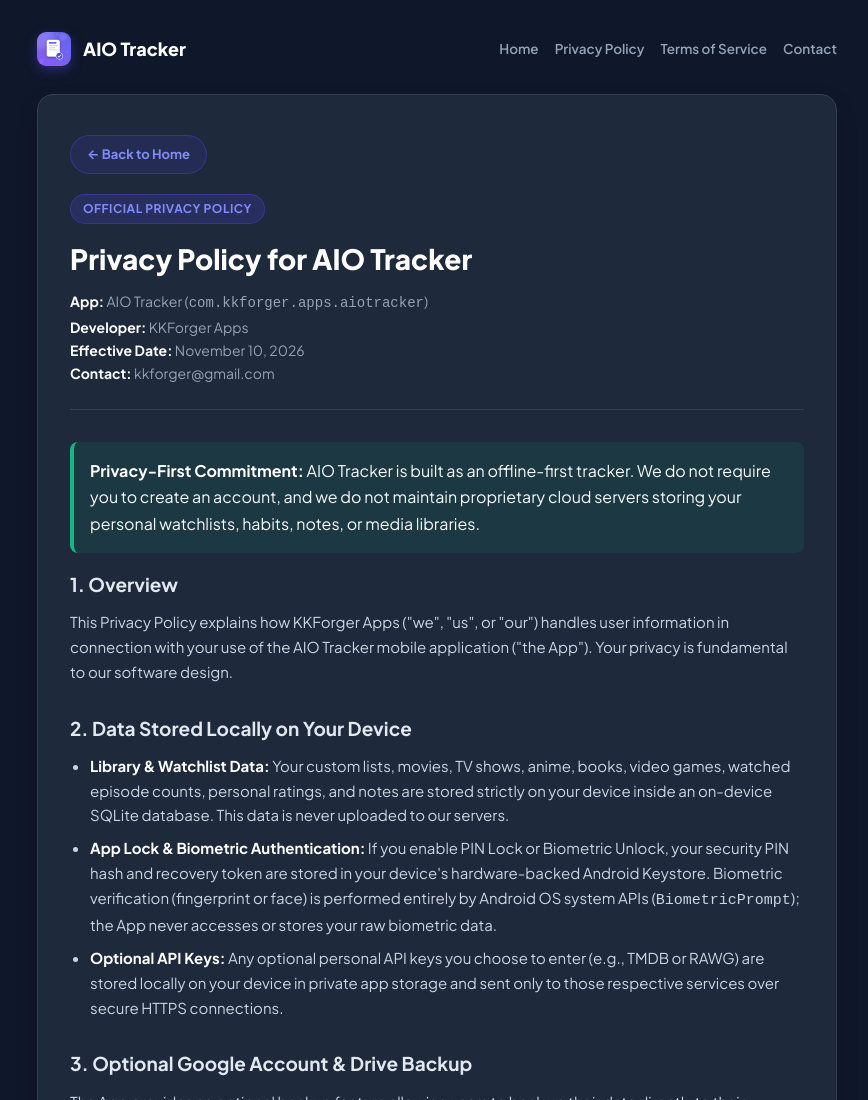
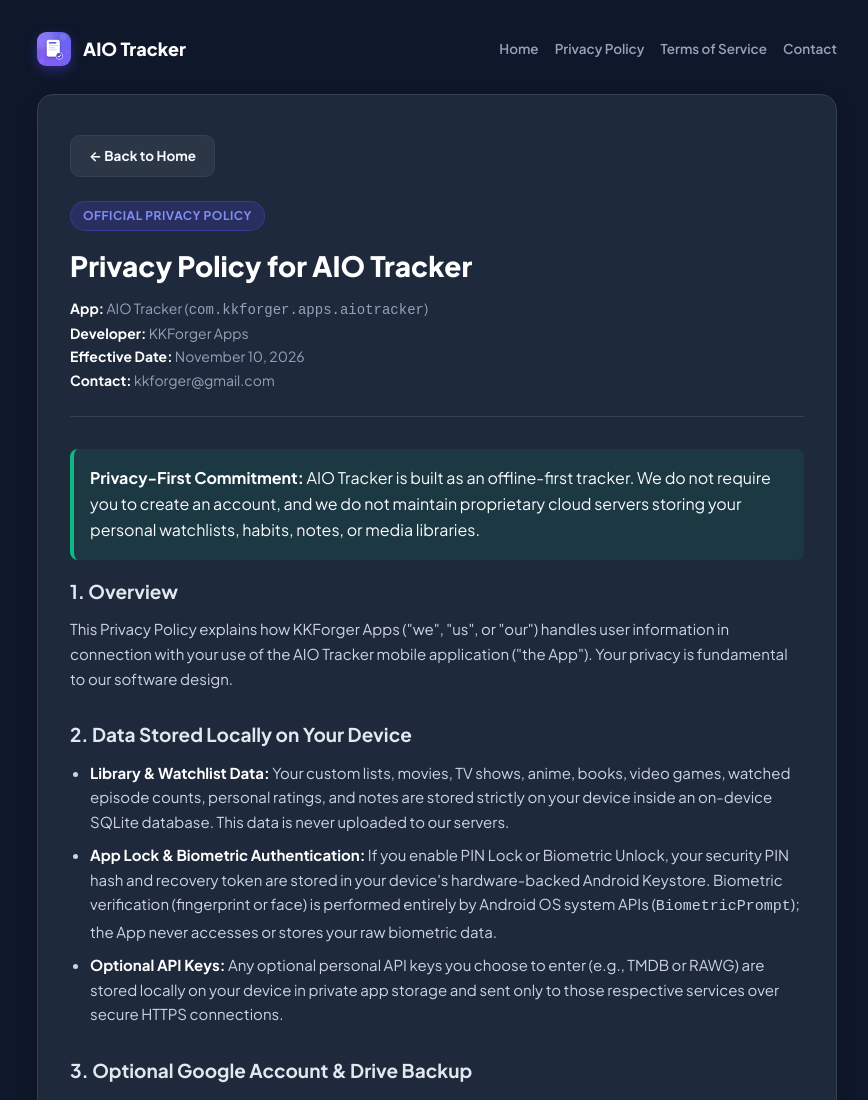
Before and after one commit to kkforger/kkforger.github.io, a plain HTML site: page aio-tracker/privacy.html in a window 1280 px wide. Shown: the top 1100 px of the page, without its empty margins (203-1071 px from the left). Drawn offline with Linux system fonts and the light colour scheme.

Commit message:
style(site): ghost-button styling for back-to-home link

```diff
--- a/aio-tracker/privacy.html
+++ b/aio-tracker/privacy.html
@@ -173,20 +173,21 @@
       .back-link {
       display: inline-flex;
       align-items: center;
-      gap: 6px;
-      margin-bottom: 20px;
-      padding: 8px 16px;
-      background: rgba(79, 70, 229, 0.15);
-      border: 1px solid rgba(79, 70, 229, 0.35);
-      color: #818CF8;
-      border-radius: 999px;
-      font-size: 13px;
+      gap: 8px;
+      margin-bottom: 24px;
+      padding: 9px 18px;
+      background: rgba(255, 255, 255, 0.06);
+      border: 1px solid var(--border);
+      color: #F8FAFC;
+      border-radius: 10px;
+      font-size: 13.5px;
       font-weight: 700;
       text-decoration: none;
-      transition: background 0.2s;
+      transition: background 0.2s, transform 0.2s;
     }
     .back-link:hover {
-      background: rgba(79, 70, 229, 0.3);
+      background: rgba(255, 255, 255, 0.12);
+      transform: translateX(-2px);
     }
   </style>
 </head>
```
Also changed, not shown: aio-tracker/terms.html (+11 -10 lines).
